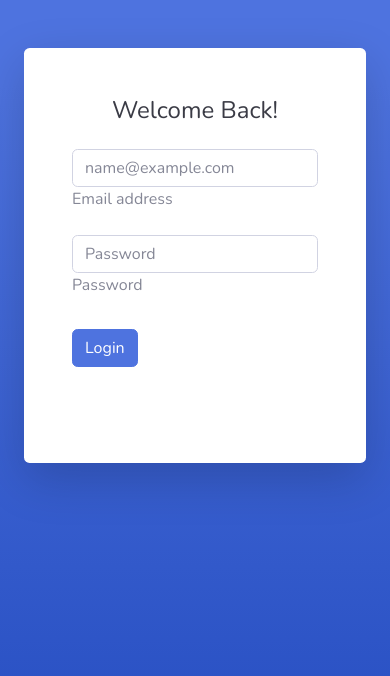
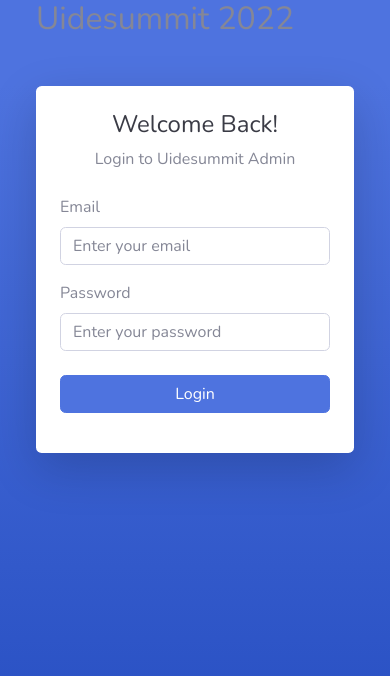
Before and after one commit to roziqinkhoeru/uidesummit, a CodeIgniter 4 app: template app/Views/auth/login.php in a window 390 px wide. Shown: the top 676 px of the page. Run offline with PHP 8.4 and a stand-in for CodeIgniter, Linux system fonts and the light colour scheme; the template is opened without the code that fills it: most values are stand-ins (such as "Sample title", 1, 10 or a date in 2020); some libraries are stand-ins or nearby versions.

Commit message:
Update styles login plus environment front end

```diff
--- a/app/Controllers/Auth.php
+++ b/app/Controllers/Auth.php
@@ -19,6 +19,7 @@ class Auth extends BaseController
     {
         $data = [
             'title' => 'Login Uidesummit 2022',
+            'css' => 'styles-auth.css',
         ];
         return view('auth/login', $data);
     }
--- a/app/Views/auth/login.php
+++ b/app/Views/auth/login.php
@@ -14,54 +14,47 @@
 
     <title><?= $title; ?>
     </title>
+    <link rel="icon" type="image/x-icon" href="<?= base_url('assets/favicon.ico'); ?>" />
 
     <!-- Custom fonts for this template-->
     <link href="vendor/fontawesome-free/css/all.min.css" rel="stylesheet" type="text/css">
-    <link
-        href="https://fonts.googleapis.com/css?family=Nunito:200,200i,300,300i,400,400i,600,600i,700,700i,800,800i,900,900i"
-        rel="stylesheet">
+    <link href="https://fonts.googleapis.com/css?family=Nunito:200,200i,300,300i,400,400i,600,600i,700,700i,800,800i,900,900i" rel="stylesheet">
 
     <!-- Custom styles for this template-->
-    <link
-        href="<?= base_url('assets/css/sb-admin-2.min.css'); ?>"
-        rel="stylesheet">
+    <link href="<?= base_url('assets/css/sb-admin-2.min.css'); ?>" rel="stylesheet">
+    <link href="<?= base_url('assets/css/' . $css . ''); ?>" rel="stylesheet">
 
 </head>
 
 <body class="bg-gradient-primary">
-
-    <div class="container">
-
-        <!-- Outer Row -->
-        <div class="row justify-content-center">
-
+    <main>
+        <div class="container main_login">
+            <div class="row justify-content-center main_login_content align-items-center mx-auto">
                 <div class="col-xl-10 col-lg-12 col-md-9">
-
-                <div class="card o-hidden border-0 shadow-lg my-5">
+                    <h2 class="brand_login">Uidesummit 2022</h2>
+                    <div class="card o-hidden border-0 shadow-lg my-5 card_login">
                         <div class="card-body p-0">
-                        <!-- Nested Row within Card Body -->
                             <div class="row">
-                            <div class="col-lg-6 d-none d-lg-block bg-login-image"></div>
-                            <div class="col-lg-6">
-                                <div class="p-5">
-                                    <div class="text-center">
-                                        <h1 class="h4 text-gray-900 mb-4">Welcome Back!</h1>
+                                <div class="col-12">
+                                    <div class="p-4 p-sm-5">
+                                        <div class="text-center mb-4">
+                                            <h1 class="h4 text-gray-900 mb-2 fw_bold">Welcome Back!</h1>
+                                            <p>Login to Uidesummit Admin</p>
                                         </div>
-                                    <form
-                                        action="<?= base_url('auth/checkAuth'); ?>"
-                                        method="post">
-                                        <div class="form-floating mb-3">
-                                            <input type="email" class="form-control" id="floatingInput" name="email"
-                                                placeholder="name@example.com">
-                                            <label for="floatingInput">Email address</label>
+                                        <form action="<?= base_url('auth/checkAuth'); ?>" method="post">
+                                            <!-- email input -->
+                                            <div class="mb-3">
+                                                <label for="email" class="form-label fw_bold">Email</label>
+                                                <input type="email" class="form-control" id="email" name="email" placeholder="Enter your email">
                                             </div>
-                                        <div class="form-floating mb-4">
-                                            <input type="password" class="form-control" id="floatingPassword"
-                                                name="password" placeholder="Password">
-                                            <label for="floatingPassword">Password</label>
+                                            <!-- passsword input -->
+                                            <div class="mb-4">
+                                                <label for="password" class="form-label fw_bold">Password</label>
+                                                <input type="password" class="form-control" id="password" name="password" placeholder="Enter your password">
                                             </div>
-                                        <div class="mb-5">
-                                            <button type="submit" class="btn btn-primary">Login</button>
+                                            <!-- submit -->
+                                            <div class="mb-3">
+                                                <button type="submit" class="btn btn-primary w-100 text-center">Login</button>
                                             </div>
                                         </form>
                                     </div>
@@ -69,28 +62,22 @@
                             </div>
                         </div>
                     </div>
+                </div>
+            </div>
+        </div>
+    </main>
 
-            </div>
-
-        </div>
-
-    </div>
-
+    <!-- scripts -->
     <!-- Bootstrap core JavaScript-->
     <script src="<?= base_url(); ?>/assets/vendor/jquery/jquery.min.js">
     </script>
-    <script
-        src="<?= base_url(); ?>/assets/vendor/bootstrap/js/bootstrap.bundle.min.js">
+    <script src="<?= base_url(); ?>/assets/vendor/bootstrap/js/bootstrap.bundle.min.js">
     </script>
-
     <!-- Core plugin JavaScript-->
-    <script
-        src="<?= base_url(); ?>/assets/vendor/jquery-easing/jquery.easing.min.js">
+    <script src="<?= base_url(); ?>/assets/vendor/jquery-easing/jquery.easing.min.js">
     </script>
-
     <!-- Custom scripts for all pages-->
     <script src="<?= base_url(); ?>/assets/js/sb-admin-2.min.js"></script>
-
 </body>
 
 </html>
```
Also changed, not shown: public/assets/css/styles-auth.css (added), public/public/assets/img/event/1655998276_0ab22d77b33dbefa72eb.png (deleted), public/public/assets/img/event/index.html (deleted). Lines whose indentation alone changed are shown as unchanged.
